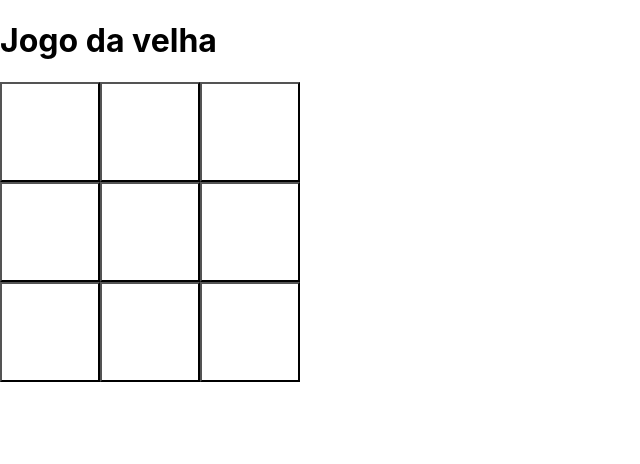
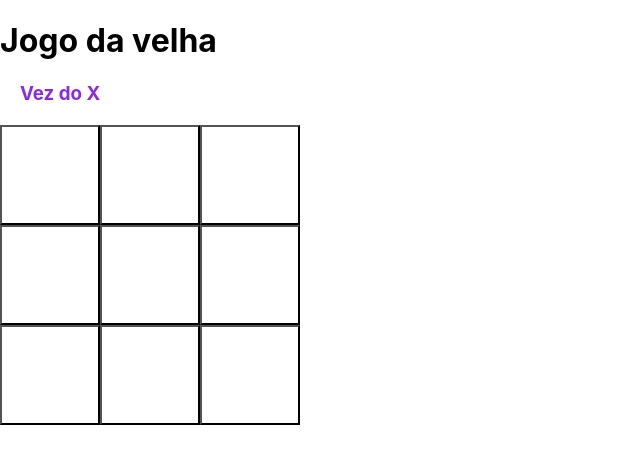
Before and after one commit to scaramuzzini/oceanfrontend2024-10-16, a React (Create React App) app: page / in a window 1280 px wide. Shown: the top 464 px of the page, without its empty margins (0-640 px from the left). Built offline with nearby package versions, Linux system fonts and the light colour scheme.

Commit message:
Vez do X implementada

```diff
--- a/src/JogoDaVelha.js
+++ b/src/JogoDaVelha.js
@@ -9,19 +9,18 @@ function Quadrado({quadrado, cliqueQuadrado}) {
     );
 }
 
-function Jogo() {
-    const [quad,setQuad] = useState('');
-    const [quadrados, setQuadrados] = useState(Array(9).fill(null));
-    function handleClick(indice) {
-        const novosQuadrados = quadrados.slice();
-        novosQuadrados[indice] = 'X';
-        setQuadrados(novosQuadrados);
+function Tabuleiro({vezDoX, quadrados, handleClick}) {
+
+    let mensagem = 'oi';
+    if (vezDoX) {
+        mensagem = 'Vez do X';
+    } else {
+        mensagem = 'Vez da O';
     }
-
 
     return (
         <>
-            <h1>Jogo da velha</h1>
+            <h3>{mensagem}</h3>
             <div class="linha">
                 <Quadrado quadrado={quadrados[0]} cliqueQuadrado={() => handleClick(0)} />
                 <Quadrado quadrado={quadrados[1]} cliqueQuadrado={() => handleClick(1)}/>
@@ -39,6 +38,33 @@ function Jogo() {
             </div>
         </>
     );
+
+}
+
+function Jogo() {
+    const [quadrados, setQuadrados] = useState(Array(9).fill(null));
+    const [vezDoX,setVezDoX] = useState(true);
+
+    function handleClick(indice) {
+        if (quadrados[indice]) {
+            return;
+        }
+        const novosQuadrados = quadrados.slice();
+        novosQuadrados[indice] = vezDoX ? 'X' : 'O';
+        setQuadrados(novosQuadrados);
+        setVezDoX(!vezDoX);
+    }
+
+    return (
+        <>
+            <h1>Jogo da velha</h1>
+            <Tabuleiro vezDoX={vezDoX}
+                quadrados={quadrados}
+                handleClick={handleClick} />
+
+
+        </>
+    );
 }
 
 export default Jogo;
--- a/src/index.css
+++ b/src/index.css
@@ -22,3 +22,8 @@ code {
   height: 100px;
   font-size: 48px;
 }
+
+h3 {
+  color:blueviolet;
+  margin:20px;
+}
```
